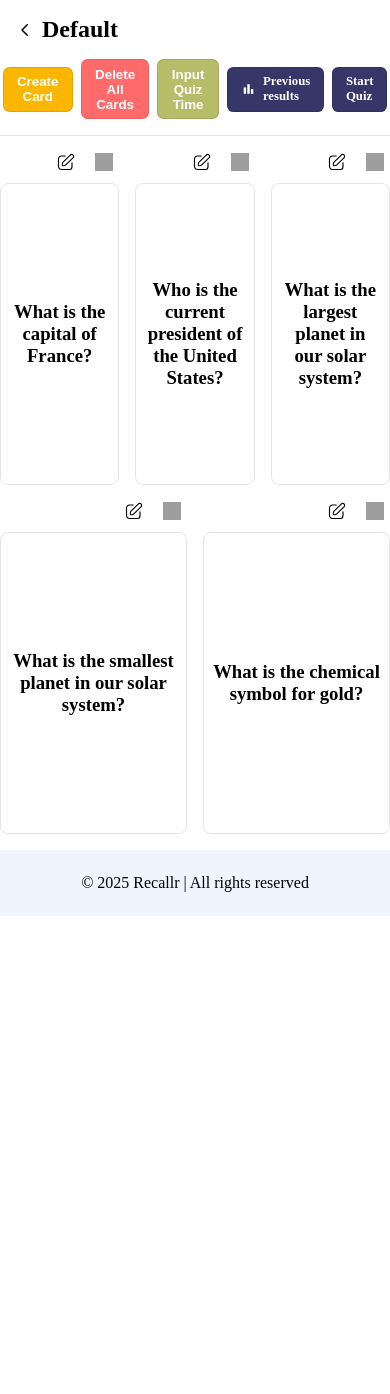
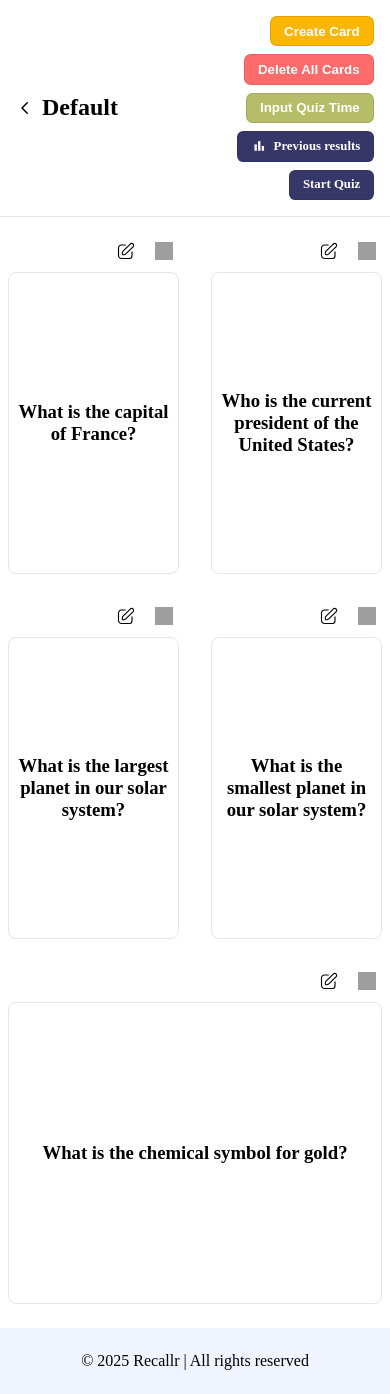
Before and after one commit to walidkhamees/Recallr, a Flask app: page /deck/1 in a window 390 px wide. Shown: the part 84-1478 px from the top of the page. Before the commit the page ends 1000 px from the top, so only its background shows below. Run offline with Flask 3, Linux system fonts and the light colour scheme; a user stored in the database is signed in; data comes from the database, SQL or seed files in the repository; grey boxes are pictures that could not be loaded.

Commit message:
fix(deck): makes actions wrap to improve responsiveness

```diff
--- a/app/static/css/common.css
+++ b/app/static/css/common.css
@@ -170,7 +170,7 @@ input[type="password"] {
 
 .deck-header {
   display: flex;
-  justify-content: space-between;
+  justify-content: center;
   align-items: center;
   gap: 1em;
   padding: 1em;
@@ -198,8 +198,11 @@ input[type="password"] {
 .deck-header .actions {
   display: flex;
   align-items: center;
+  justify-content: flex-end;
   gap: 0.5em;
   width: fit-content;
+  max-width: 500px;
+  flex-wrap: wrap;
 }
 
 .btn {
--- a/app/static/css/deck-style.css
+++ b/app/static/css/deck-style.css
@@ -10,7 +10,7 @@ main {
 
 .deck-header {
     justify-content: flex-start;
-    flex-direction: column;
+    align-items: center;
 }
 #start-quiz {
   background-color: #373669;
@@ -65,6 +65,7 @@ main > .container > h2 {
   gap: 0.5em;
   flex: 1;
   min-width: 30%;
+  padding: 0.5em;
 }
 
 .card-btn {
```
